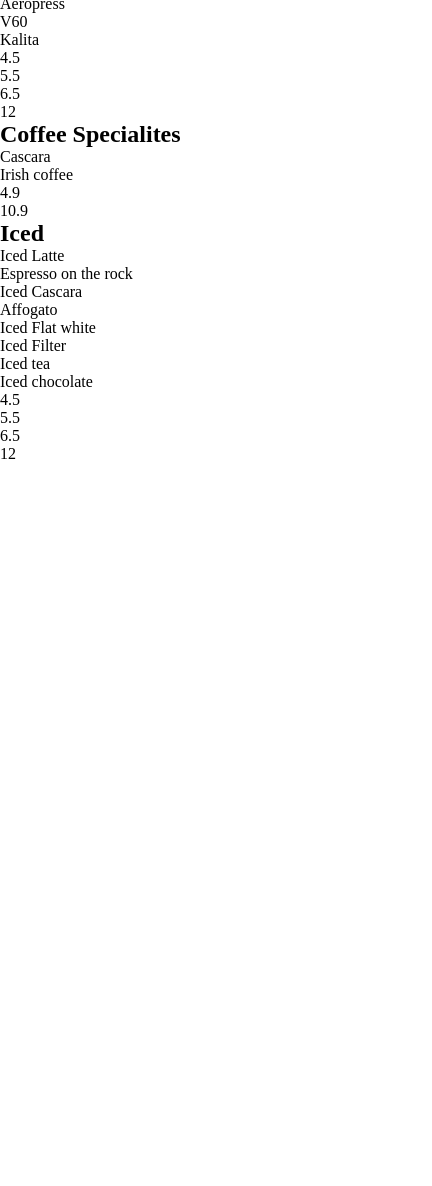
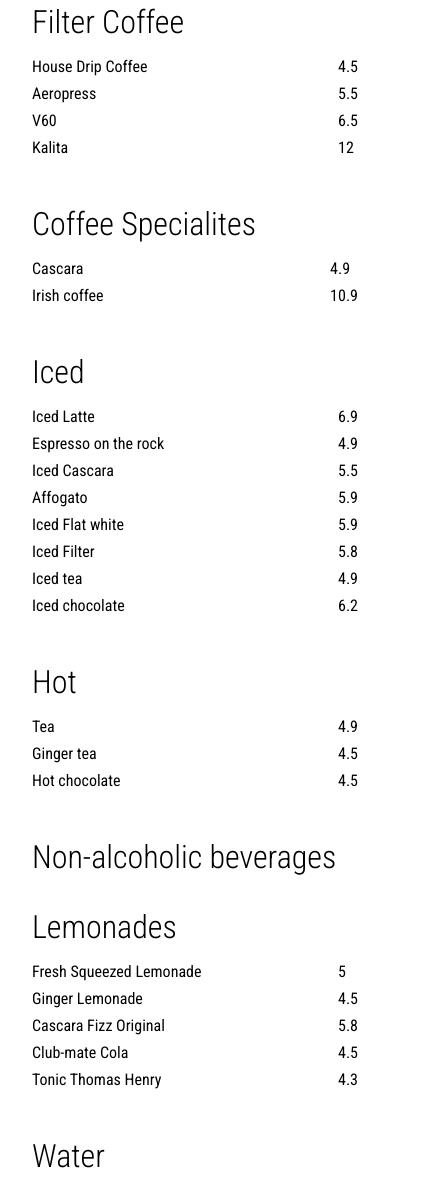
Before and after one commit to Matej-Basta/Week-2---hackaton, a website: page src/menu.html in a window 390 px wide. Shown: the part 814-2000 px from the top of the page, 432 px wide, since content can reach past the window. Before the commit the page ends 1277 px from the top, so only its background shows below. Drawn offline with nearby package versions, Linux system fonts and the light colour scheme; files that its build step writes are made by us from their sources.

Commit message:
Finished mobile version of menu

```diff
--- a/src/menu.html
+++ b/src/menu.html
@@ -21,10 +21,10 @@
         <a href="#">Our Story</a>
       </nav>
     </header>
-    <main>
-      <h1 class="menu-heading">Menu</h1>
+    <main class="menu">
+      <h1 class="menu__heading">Menu</h1>
       <div class="menu__section">
-        <h2 class="menu__section__heading">Espresso Coffee</h2>
+        <h3 class="menu__section__heading">Espresso Coffee</h3>
         <div class="menu__section__offer">
           <div class="menu__section__offer__items">
             <p>Espresso</p>
@@ -49,7 +49,7 @@
         </div>
       </div>
       <div class="menu__section">
-        <h2 class="menu__section__heading">Filter Coffee</h2>
+        <h3 class="menu__section__heading">Filter Coffee</h3>
         <div class="menu__section__offer">
           <div class="menu__section__offer__items">
             <p>House Drip Coffee</p>
@@ -66,7 +66,7 @@
         </div>
       </div>
       <div class="menu__section">
-        <h2 class="menu__section__heading">Coffee Specialites</h2>
+        <h3 class="menu__section__heading">Coffee Specialites</h3>
         <div class="menu__section__offer">
           <div class="menu__section__offer__items">
             <p>Cascara</p>
@@ -79,7 +79,7 @@
         </div>
       </div>
       <div class="menu__section">
-        <h2 class="menu__section__heading">Iced</h2>
+        <h3 class="menu__section__heading">Iced</h3>
         <div class="menu__section__offer">
           <div class="menu__section__offer__items">
             <p>Iced Latte</p>
@@ -92,13 +92,66 @@
             <p>Iced chocolate</p>
           </div>
           <div class="menu__section__offer__items">
-            <p>4.5</p>
+            <p>6.9</p>
+            <p>4.9</p>
             <p>5.5</p>
-            <p>6.5</p>
-            <p>12</p>
+            <p>5.9</p>
+            <p>5.9</p>
+            <p>5.8</p>
+            <p>4.9</p>
+            <p>6.2</p>
           </div>
         </div>
       </div>
+      <div class="menu__section">
+        <h3 class="menu__section__heading">Hot</h3>
+        <div class="menu__section__offer">
+          <div class="menu__section__offer__items">
+            <p>Tea</p>
+            <p>Ginger tea</p>
+            <p>Hot chocolate</p>
+          </div>
+          <div class="menu__section__offer__items">
+            <p>4.9</p>
+            <p>4.5</p>
+            <p>4.5</p>
+          </div>
+        </div>
+      </div>
+      <h2 class="menu__heading2">Non-alcoholic beverages</h2>
+      <div class="menu__section">
+        <h3 class="menu__section__heading">Lemonades</h3>
+        <div class="menu__section__offer">
+          <div class="menu__section__offer__items">
+            <p>Fresh Squeezed Lemonade</p>
+            <p>Ginger Lemonade</p>
+            <p>Cascara Fizz Original</p>
+            <p>Club-mate Cola</p>
+            <p>Tonic Thomas Henry</p>
+          </div>
+          <div class="menu__section__offer__items">
+            <p>5</p>
+            <p>4.5</p>
+            <p>5.8</p>
+            <p>4.5</p>
+            <p>4.3</p>
+          </div>
+        </div>
+      </div>
+      <div class="menu__section">
+        <h3 class="menu__section__heading">Water</h3>
+        <div class="menu__section__offer">
+          <div class="menu__section__offer__items">
+            <p>Sparkling</p>
+            <p>Still</p>
+          </div>
+          <div class="menu__section__offer__items">
+            <p>2.4</p>
+            <p>2.4</p>
+          </div>
+        </div>
+      </div>
+      <img src="img/espresso-machine-detail.jpg" alt="Expresso machine" />
     </main>
   </body>
 </html>
--- a/src/scss/_menu.scss
+++ b/src/scss/_menu.scss
@@ -0,0 +1,37 @@
+.menu {
+  font-family: "Roboto Condensed", Helvetica, sans-serif;
+  padding: 2rem;
+
+  &__heading {
+    font-weight: 100;
+    font-size: 2.5rem;
+  }
+
+  &__section {
+    margin-top: 1rem;
+
+    &__heading {
+      font-weight: 100;
+      font-size: 2rem;
+      margin-bottom: 1rem;
+    }
+
+    &__offer {
+      display: flex;
+      justify-content: space-between;
+      margin-bottom: 3rem;
+
+      &__items {
+        display: flex;
+        flex-direction: column;
+        gap: 0.5rem;
+      }
+    }
+  }
+
+  &__heading2 {
+    font-weight: 100;
+    font-size: 2rem;
+    margin-bottom: 2rem;
+  }
+}
```
